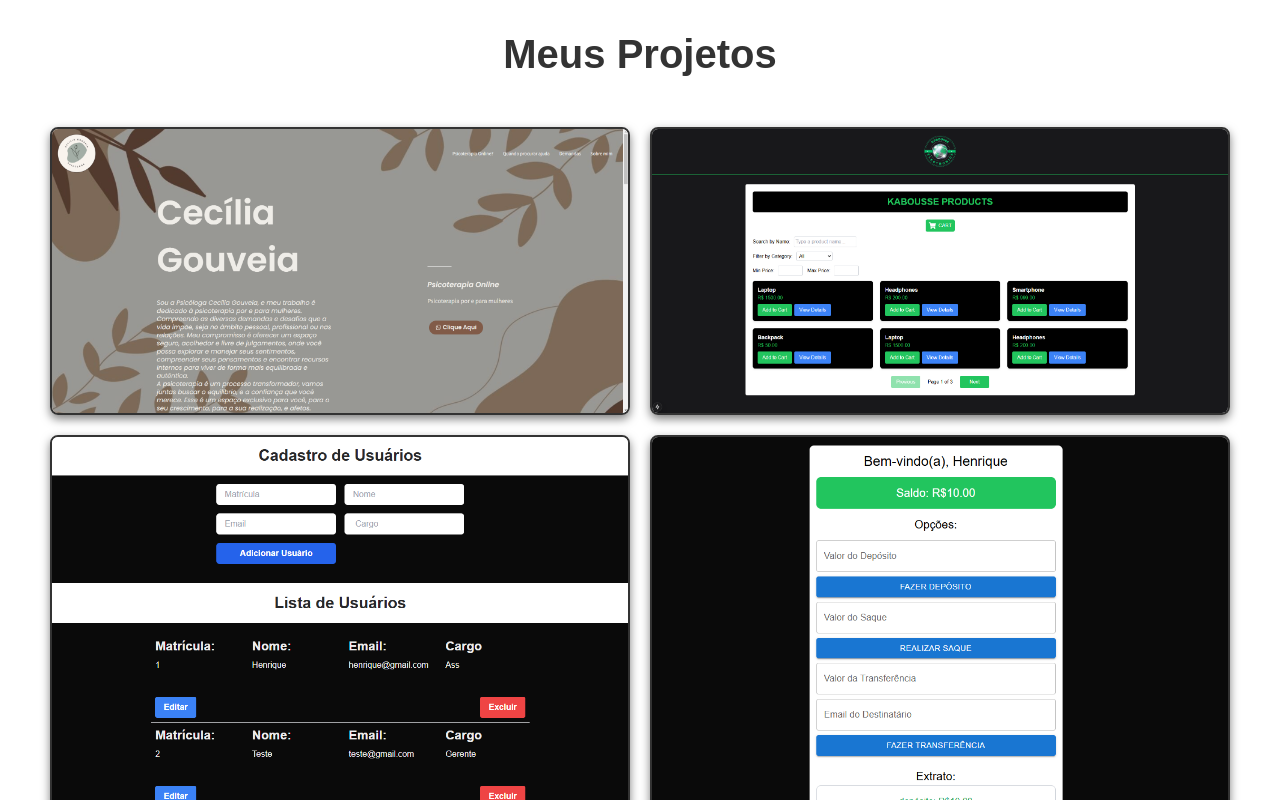
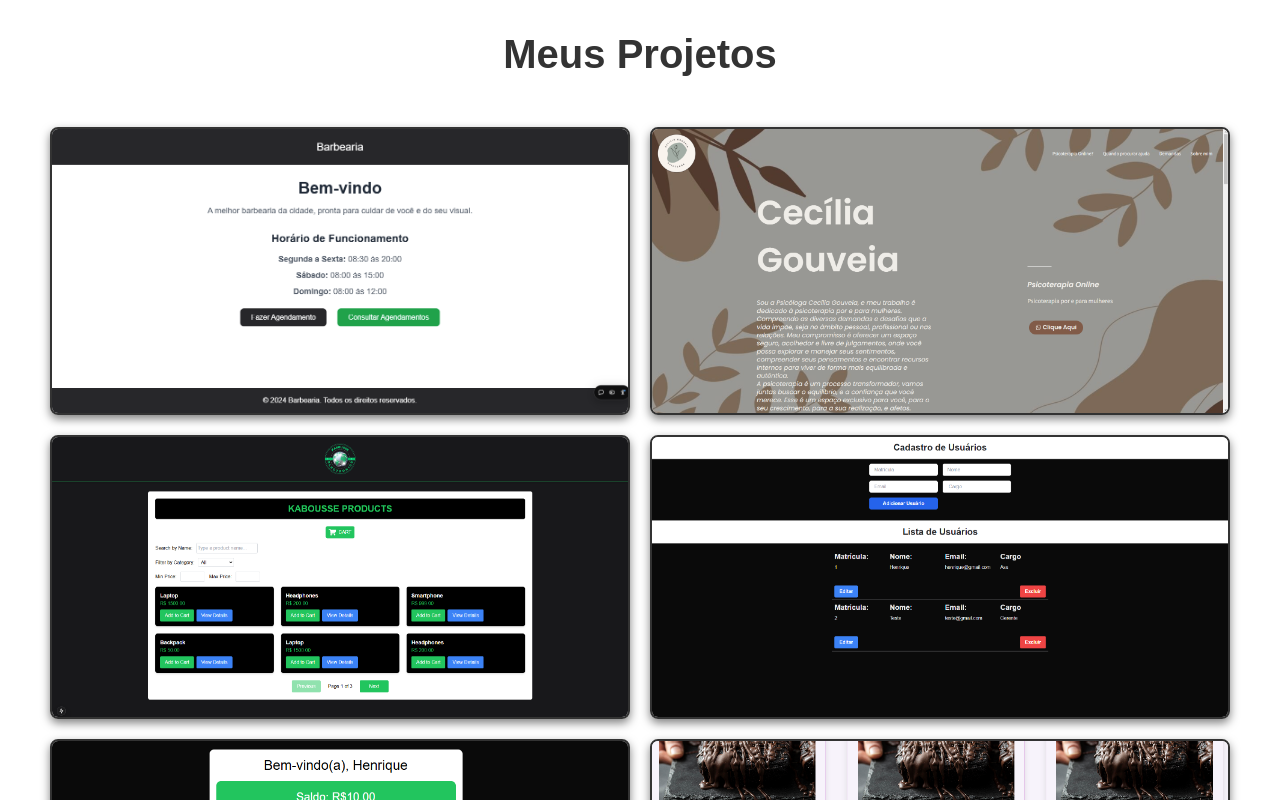
Before and after one commit to henriferi/portfolio, a React (Vite) app: page / in a window 1280 px wide. Shown: the part 2460-3260 px from the top of the page. Built offline with nearby package versions, Linux system fonts and the light colour scheme.

Commit message:
update projects

```diff
--- a/src/data/projects.js
+++ b/src/data/projects.js
@@ -92,6 +92,13 @@ const projectsData = [
             name: 'Landing Page',
             image: '/cecisite.png',
             liveLink: 'https://ceciliagouveiapsi.com/',
+        },
+        {
+            id: 15,
+            name: 'Barbearia',
+            image: '/barbearia.png',
+            liveLink: 'https://barbearia-dom.vercel.app/',
+            codeLink: 'https://github.com/henriferi/barbearia-dom'
         }
 ];
 
```
Also changed, not shown: public/barbearia.png (added).
